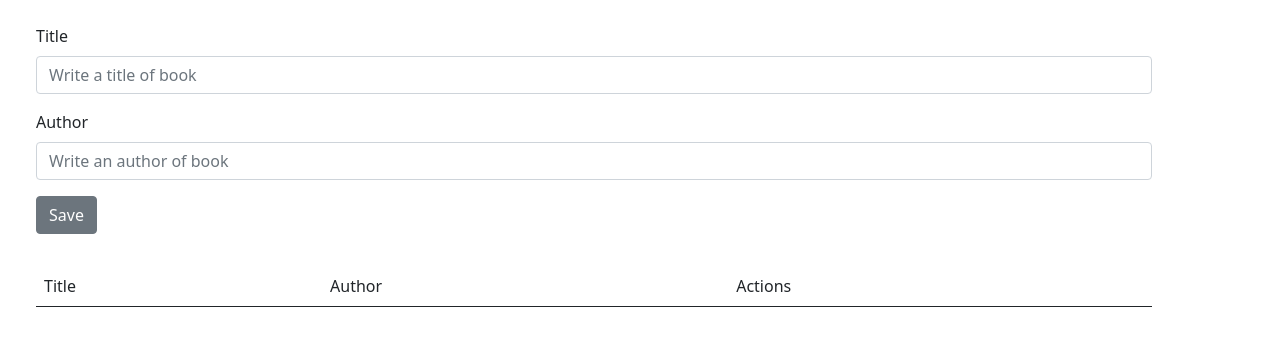
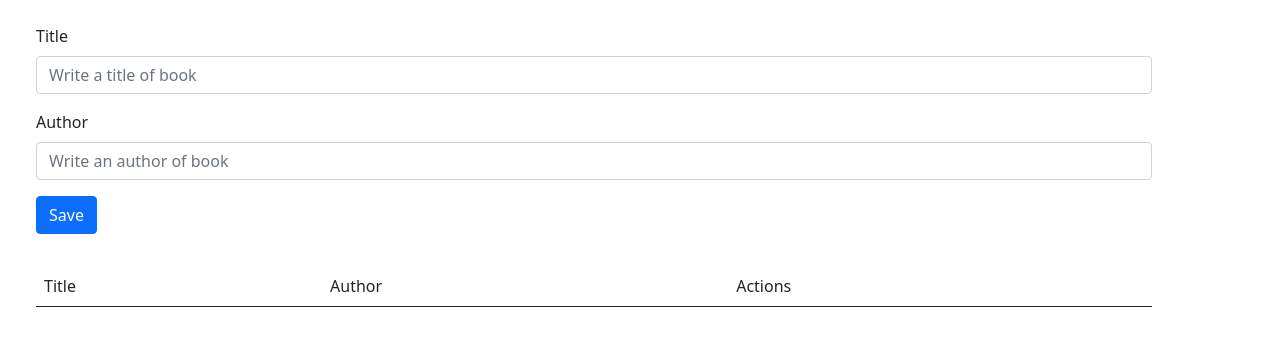
Before and after one commit to Hubert-Olszewski/BooksList, a plain HTML site: page index.html in a window 1280 px wide. Drawn offline with nearby package versions, Linux system fonts and the light colour scheme.

Commit message:
BooksList

```diff
--- a/index.html
+++ b/index.html
@@ -20,7 +20,7 @@
                 <input type="text" required class="form-control" id="bookAuthor" placeholder="Write an author of book">
             </div>
             <div>
-                <button id="saveButton" type="submit" class="btn btn-secondary mb-3">Save</button>
+                <button id="saveButton" type="submit" class="btn btn-primary mb-3">Save</button>
             </div>
         </form>
         <table id="booksTable" class="table table-striped mt-3">
```
